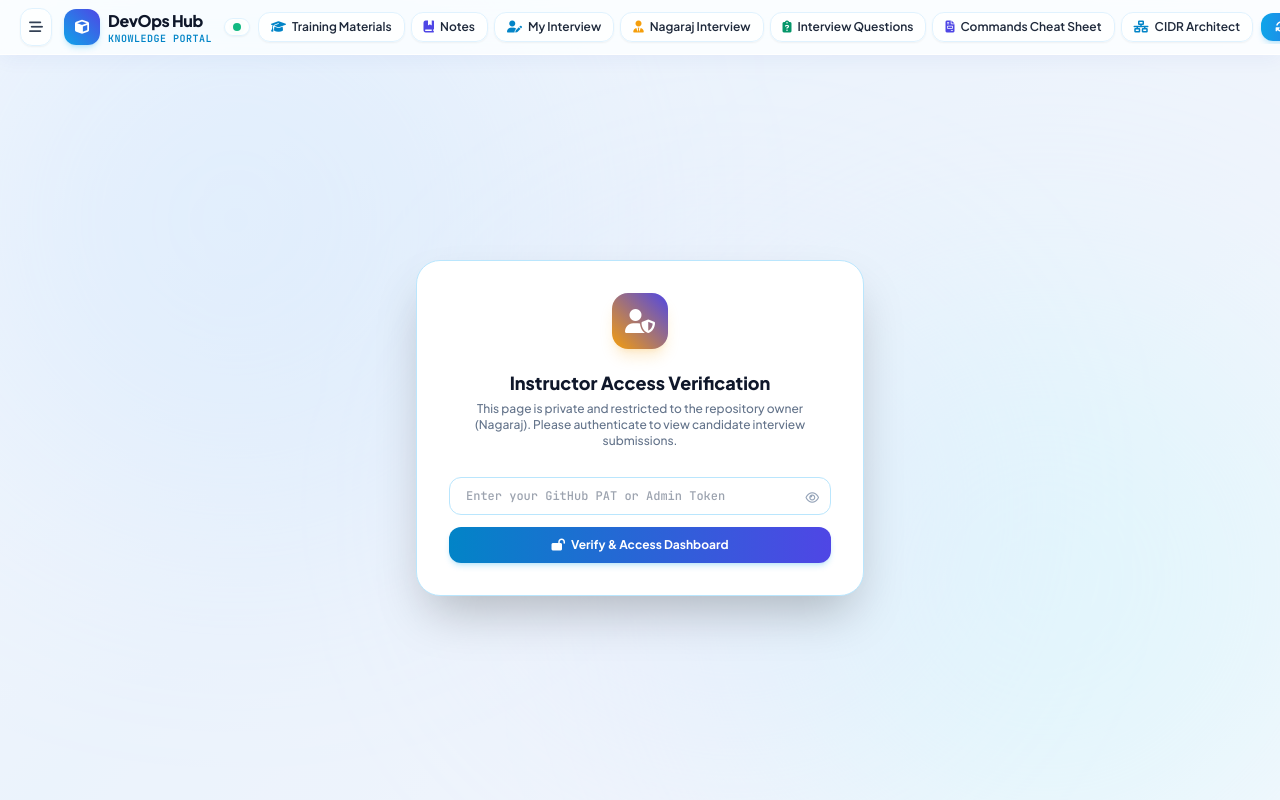
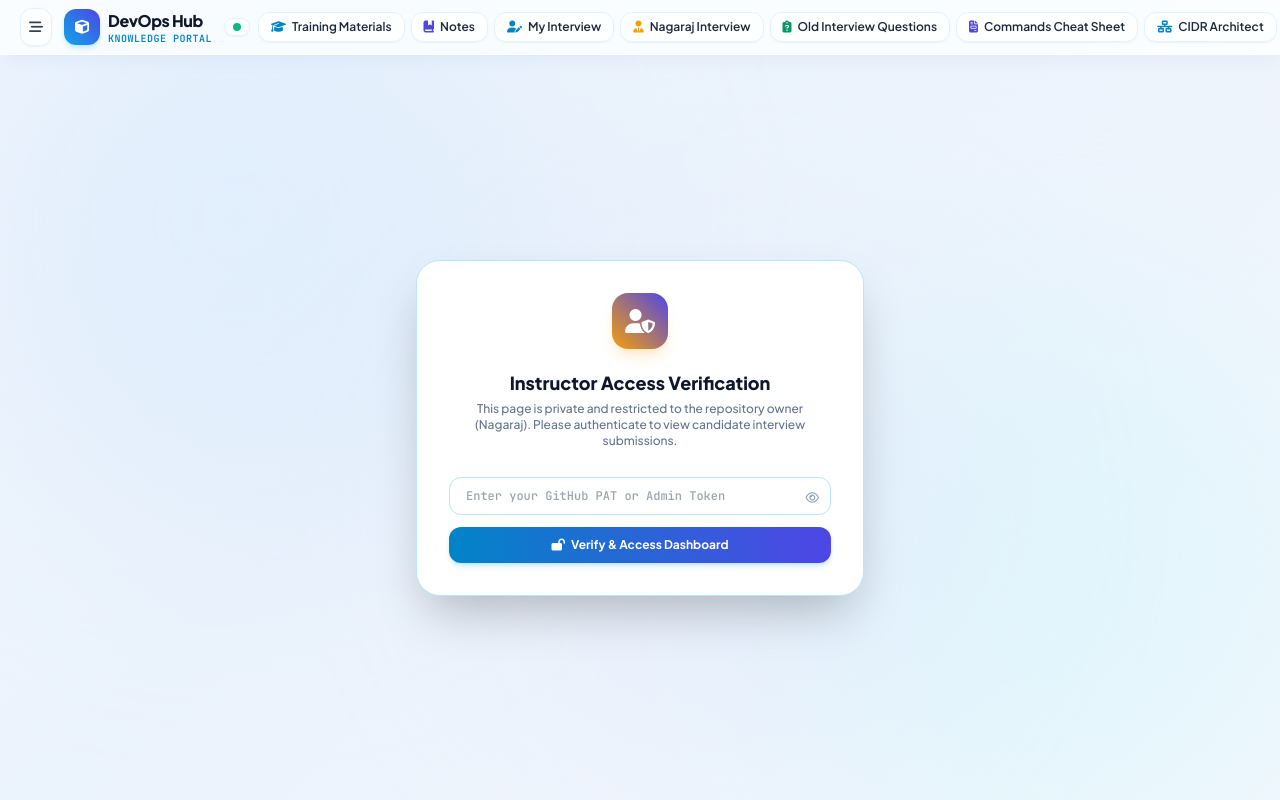
Before and after one commit to nagaraj602/Notes, a FastAPI app: page /admin-submissions in a window 1280 px wide; the page is wider, and only the part inside the window is pictured. Run offline with FastAPI, Linux system fonts and the light colour scheme; parts of the project's set-up code (start-up, migrations or seed data) failed here and were passed over; some libraries are stand-ins or nearby versions.

Commit message:
fix(nav): always display full 'Old Interview Questions' and 'CIDR Architect' labels across all screens, bump to v6.9.11

```diff
--- a/devops-notes-portal-web-app/app/templates/admin_submissions.html
+++ b/devops-notes-portal-web-app/app/templates/admin_submissions.html
@@ -251,7 +251,7 @@
             <div class="flex items-center space-x-2">
               <span class="w-2.5 h-2.5 rounded-full bg-emerald-500 animate-pulse"></span>
               <span class="text-slate-200 font-bold">DevOps Hub Admin Terminal</span>
-              <span class="text-[10px] text-slate-500">[v6.9.10]</span>
+              <span class="text-[10px] text-slate-500">[v6.9.11]</span>
             </div>
             <div class="flex items-center space-x-2">
               <button type="button" onclick="clearAdminTerminal()" class="px-2 py-0.5 rounded bg-slate-800 hover:bg-slate-700 text-slate-300 text-[10px]">Clear</button>
--- a/devops-notes-portal-web-app/app/templates/base.html
+++ b/devops-notes-portal-web-app/app/templates/base.html
@@ -728,7 +728,7 @@
 
       <a href="/old-iq-questions" class="px-2.5 xl:px-3 py-1.5 rounded-xl text-xs font-semibold transition-all flex items-center space-x-1.5 border shadow-sm whitespace-nowrap shrink-0 {% if request.url.path == '/old-iq-questions' %}bg-emerald-50 text-emerald-900 border-emerald-300 ring-2 ring-emerald-400/20 shadow-emerald-500/10{% else %}bg-white/80 hover:bg-sky-50 text-slate-800 hover:text-emerald-700 border-sky-100{% endif %}" title="Old Interview Questions by Company & Rounds">
         <i class="fa-solid fa-clipboard-question text-emerald-600 text-xs"></i>
-        <span><span class="hidden 2xl:inline">Old </span>Interview Questions</span>
+        <span>Old Interview Questions</span>
       </a>
 
       <a href="/cheatsheets" class="px-2.5 xl:px-3 py-1.5 rounded-xl text-xs font-semibold transition-all flex items-center space-x-1.5 border shadow-sm whitespace-nowrap shrink-0 {% if request.url.path in ['/cheatsheets', '/commands-cheatsheet', '/commands-cheatsheets'] %}bg-indigo-50 text-indigo-900 border-indigo-300 ring-2 ring-indigo-400/20 shadow-indigo-500/10{% else %}bg-white/80 hover:bg-sky-50 text-slate-800 hover:text-indigo-700 border-sky-100{% endif %}" title="Commands & Manifests Cheat Sheets">
@@ -738,7 +738,7 @@
 
       <a href="/cidr" class="px-2.5 xl:px-3 py-1.5 rounded-xl text-xs font-semibold transition-all flex items-center space-x-1.5 border shadow-sm whitespace-nowrap shrink-0 {% if request.url.path == '/cidr' %}bg-sky-50 text-sky-900 border-sky-300 ring-2 ring-sky-400/20 shadow-sky-500/10{% else %}bg-white/80 hover:bg-sky-50 text-slate-800 hover:text-sky-600 border-sky-100{% endif %}" title="Cloud CIDR & Subnet Visual Planner">
         <i class="fa-solid fa-network-wired text-sky-600 text-xs"></i>
-        <span>CIDR<span class="hidden xl:inline"> Architect</span></span>
+        <span>CIDR Architect</span>
       </a>
 
       <button onclick="triggerManualSync()" class="ml-0.5 px-3 xl:px-3.5 py-1.5 rounded-xl text-xs font-bold text-white bg-gradient-to-r from-sky-500 to-indigo-600 hover:from-sky-600 hover:to-indigo-700 transition-all shadow-md shadow-sky-500/20 hover:scale-[1.02] flex items-center space-x-1.5 active:scale-95 whitespace-nowrap shrink-0" title="Trigger Git Sync Now">
--- a/devops-notes-portal-web-app/k8s/all-in-one.yaml
+++ b/devops-notes-portal-web-app/k8s/all-in-one.yaml
@@ -49,7 +49,7 @@
     spec:
       containers:
         - name: devops-hub
-          image: nagarajkamath602/devops-hub-notes-artisantek-training-mterial-interview-questions:v6.9.10
+          image: nagarajkamath602/devops-hub-notes-artisantek-training-mterial-interview-questions:v6.9.11
           imagePullPolicy: IfNotPresent
           ports:
             - containerPort: 8000
```
